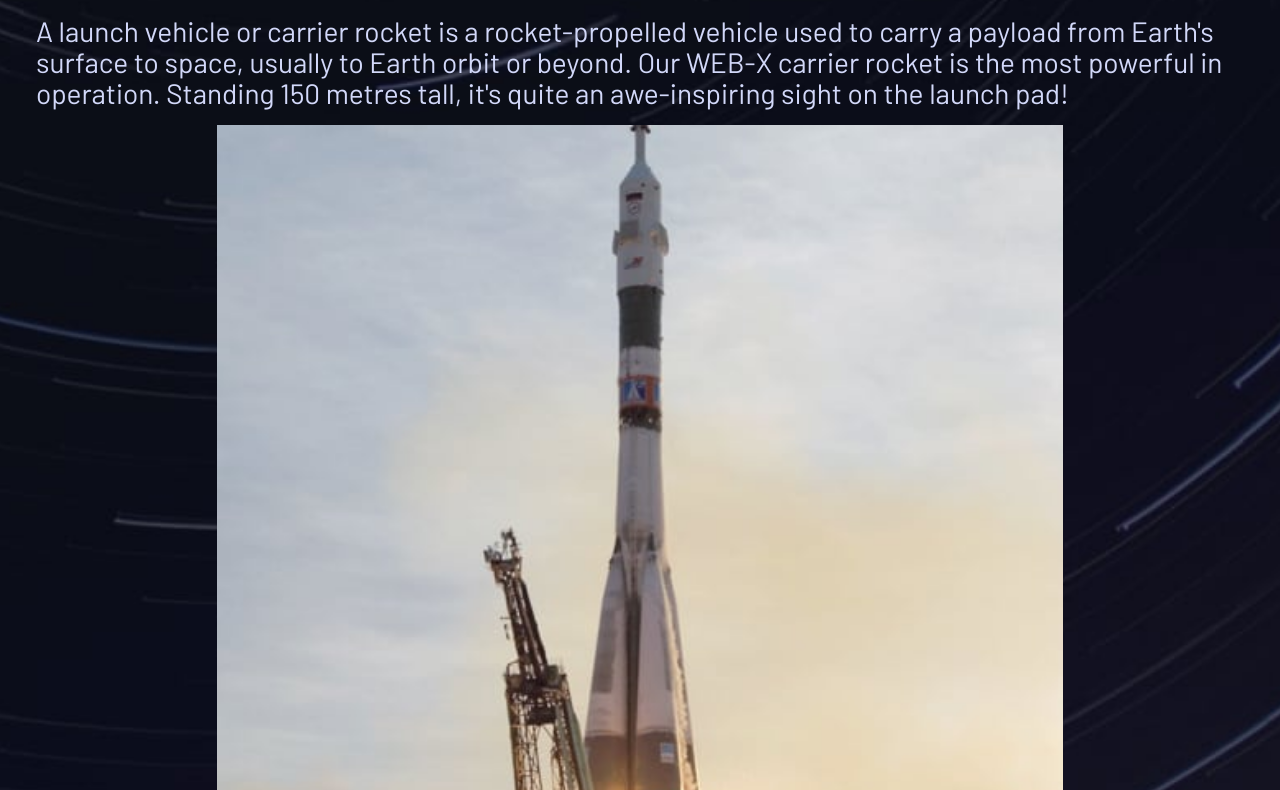
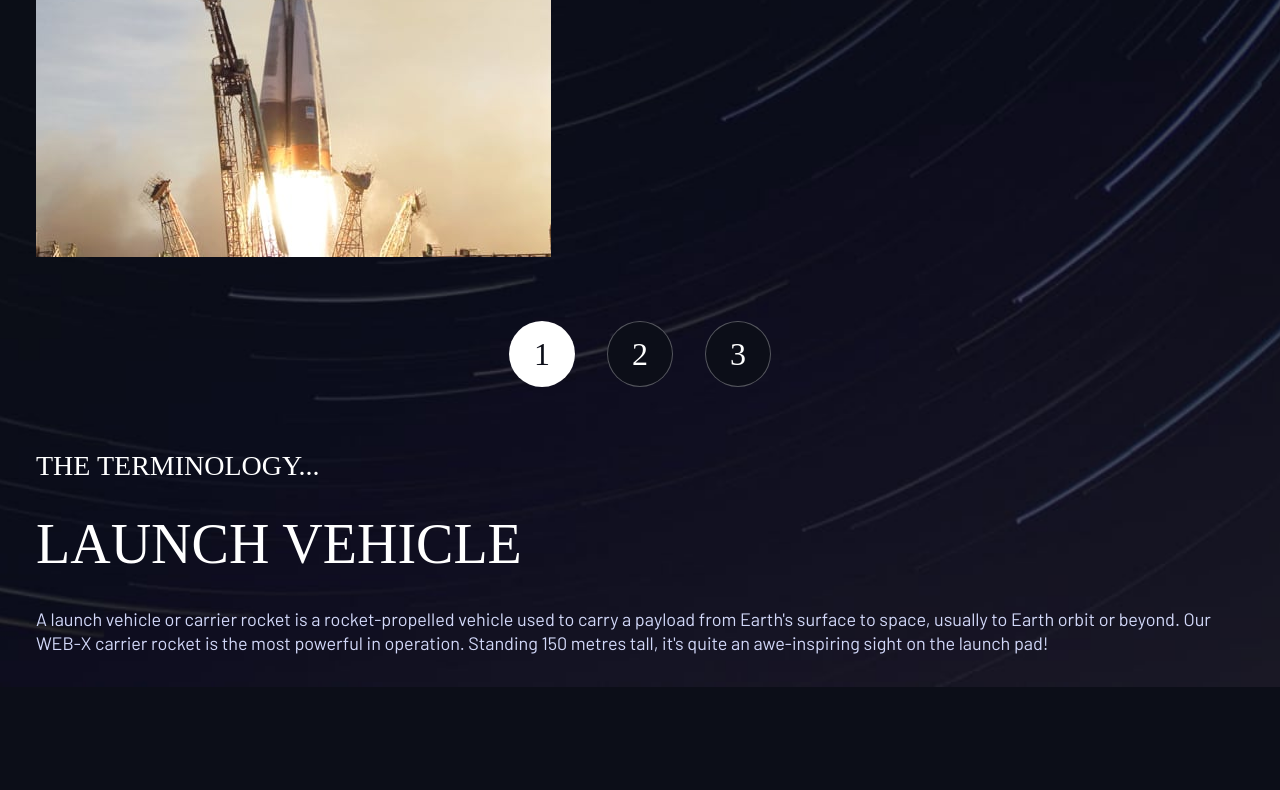
Before and after one commit to jrparente/fem-space-travel-multipage-website, a plain HTML site: page technology.html in a window 1280 px wide. Shown: the part 519-1309 px from the top of the page. After the commit the page ends 1206 px from the top, so only its background shows below. Drawn offline with nearby package versions, Linux system fonts and the light colour scheme; a web font is replaced by a local one.

Commit message:
Worked on the technology page

```diff
--- a/technology.html
+++ b/technology.html
@@ -61,30 +61,34 @@
     </div>
   </header>
   <main>
-    <section class="hero crew-page container  flow">
+    <section class="hero tech-page container flow" style="--flow-spacing:2rem">
 
       <h1 class="ff-subheader fs-500 letter-spacing-md uppercase text-white"><span class="numbered-title"
           aria-hidden="true">03</span> Space launch 101</h1>
 
-      <div class="content grid flow">
-        <img src="./assets/technology/image-launch-vehicle-portrait.jpg" alt="Travel to Space: technology"
-          class="hero-img" id="hero-img">
+      <div class="tech-content grid" style="--gap:4rem">
 
-        <div class="grid flow">
+        <!-- Use srcset with sizes to display different images based on screen size -->
+        <img srcset="./assets/technology/image-launch-vehicle-portrait.jpg 515w,
+            ./assets/technology/image-launch-vehicle-landscape.jpg 768w" sizes="(max-width: 798px) 768px,
+         515px" alt="Travel to Space: technology" id="hero-img">
+
+
+        <div class="tech-grid grid flow" style="--gap:2rem">
           <div class="numbered-indicators flex">
             <button class="button-tabs ff-header fs-600" aria-selected="true">1<span
-                class="sr-only">Vehicle</span></button>
+                class="sr-only">Launch-Vehicle</span></button>
             <button class="button-tabs ff-header fs-600" aria-selected="false">2<span
                 class="sr-only">Spaceport</span></button>
             <button class="button-tabs ff-header fs-600" aria-selected="false">3<span
                 class="sr-only">Space-Capsule</span></button>
           </div>
 
-          <article class="tab flow show" id="1vehicle-content" style="--flow-spacing:2rem">
+          <article class="tab flow show" id="1launch-vehicle-content" style="--flow-spacing:2rem">
             <h2 class="ff-header fs-500 uppercase text-white">The terminology...</h2>
             <p class="ff-header fs-700 uppercase text-white">Launch vehicle</p>
 
-            <p class="fs-500">A launch vehicle or carrier rocket is a rocket-propelled vehicle used to carry a
+            <p class="fs-400">A launch vehicle or carrier rocket is a rocket-propelled vehicle used to carry a
               payload from Earth's surface to space, usually to Earth orbit or beyond. Our
               WEB-X carrier rocket is the most powerful in operation. Standing 150 metres tall,
               it's quite an awe-inspiring sight on the launch pad!</p>
@@ -94,7 +98,7 @@
             <h2 class="ff-header fs-500 uppercase text-white">The terminology...</h2>
             <p class="ff-header fs-700 uppercase text-white">Spaceport</p>
 
-            <p class="fs-500">A spaceport or cosmodrome is a site for launching (or receiving) spacecraft,
+            <p class="fs-400">A spaceport or cosmodrome is a site for launching (or receiving) spacecraft,
               by analogy to the seaport for ships or airport for aircraft. Based in the
               famous Cape Canaveral, our spaceport is ideally situated to take advantage
               of the Earth’s rotation for launch.</p>
@@ -104,7 +108,7 @@
             <h2 class="ff-header fs-500 uppercase text-white">The terminology...</h2>
             <p class="ff-header fs-600 uppercase text-white">Space capsule</p>
 
-            <p class="fs-500">A space capsule is an often-crewed spacecraft that uses a blunt-body reentry
+            <p class="fs-400">A space capsule is an often-crewed spacecraft that uses a blunt-body reentry
               capsule to reenter the Earth's atmosphere without wings. Our capsule is where
               you'll spend your time during the flight. It includes a space gym, cinema,
               and plenty of other activities to keep you entertained.</p>
```
